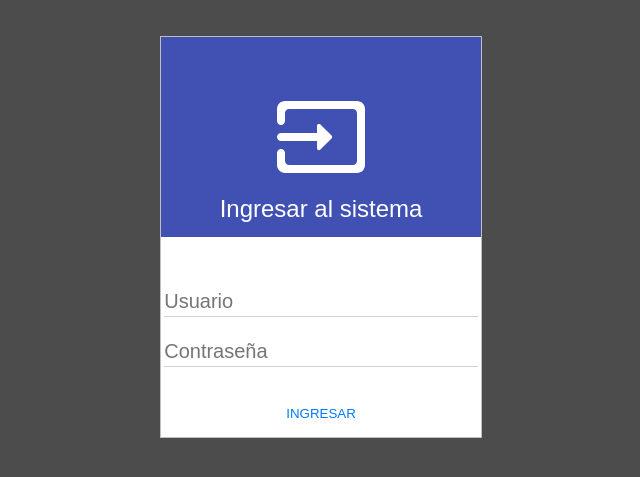
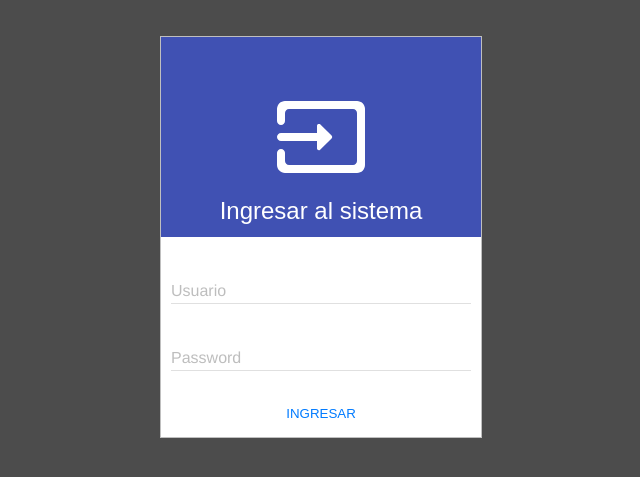
Before and after one commit to LucioTrucco/SistemaSeguimientoCapacitaciones, a Flask app: page / in a window 1280 px wide. Shown: the part 163-640 px from the top of the page, without its empty margins (319-959 px from the left). Run offline with Flask 2, Linux system fonts and the light colour scheme.

Commit message:
Finalizamos estilos inputs de login.

```diff
--- a/Codigo/app/static/css/styles.css
+++ b/Codigo/app/static/css/styles.css
@@ -154,20 +154,6 @@ body,head{
 	width: 100%;
 	height: 200px;
 	background: white;
-}
-
-.inputlogin{
-	padding: 0;
-	font-size: 20px;
-	width: 98%;
-	height: 30px;
-	position: relative;
-	margin-top: 10px;
-	margin-bottom: 10px;
-	top: 20%;
-	border: 0;
-	font-weight: lighter;
-	border-bottom: 1px solid #D0D0D0;
 }
 
 .button{
@@ -346,3 +332,13 @@ a:hover{
 	cursor: pointer;
 	color: grey;
 }
+
+.inputlogin1{
+	position: relative;
+	top:10%;
+}
+
+.inputlogin2{
+	position: relative;
+	top:10%;
+}
--- a/Codigo/app/templates/login.html
+++ b/Codigo/app/templates/login.html
@@ -1,22 +1,54 @@
 <html>
-  <link rel="stylesheet" href="{{ url_for('static', filename='css/styles.css') }}" >
-  <meta charset="UTF-8">
+  <link
+    rel="stylesheet"
+    href="{{ url_for('static', filename='css/styles.css') }}"
+  />
+  <link
+    rel="stylesheet"
+    href="https://fonts.googleapis.com/icon?family=Material+Icons"
+  />
+  <link
+    rel="stylesheet"
+    href="https://code.getmdl.io/1.3.0/material.indigo-pink.min.css"
+  />
+  <script defer src="https://code.getmdl.io/1.3.0/material.min.js"></script>
+  <meta charset="UTF-8" />
   <body style="background-color:rgb(0,0,0,0.7)">
     <div class="login">
-
-    <div class="imglogin">
-
+      <div class="imglogin">
         <img src="../static/i/logologin.png" alt="logologin" />
         <p>Ingresar al sistema</p>
-    </div>
+      </div>
 
       <form action="" class="formlogin" method="POST" novalidate>
-          {{ form.hidden_tag() }}
-            <input type="text" placeholder="Usuario" name="username" class="inputlogin">
-            <input type="password" placeholder="Contraseña" class="inputlogin" name="password" >
-            <input type="submit" class="buttonlgn" value="INGRESAR">
+        {{ form.hidden_tag() }}
+        <div class="mdl-textfield mdl-js-textfield mdl-textfield--floating-label inputlogin1" >
+                    <!-- <input type="text" placeholder="Usuario" name="username" class="inputlogin">-->
+          <input
+            class="mdl-textfield__input "
+            type="text"
+            id="sample1"
+            name="username"
+          />
+          <label class="mdl-textfield__label" for="sample1">Usuario</label>
+        </div>
+        <div class="mdl-textfield mdl-js-textfield mdl-textfield--floating-label inputlogin2">
+        <!--<input
+          type="password"
+          placeholder="Contraseña"
+          class="inputlogin"
+          name="password"
+        />-->
+        <input
+        class="mdl-textfield__input "
+        type="password"
+        id="sample2"
+        name="password"
+      />
+      <label class="mdl-textfield__label" for="sample2">Password</label>
+      </div>
+        <input type="submit" class="buttonlgn" value="INGRESAR" />
       </form>
-
     </div>
   </body>
 </html>
```
